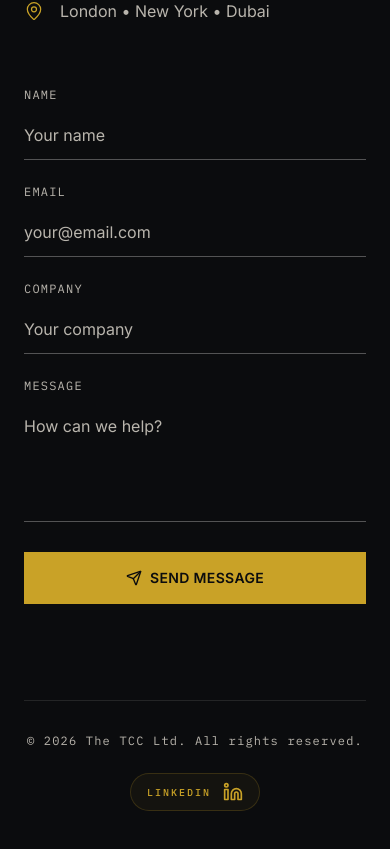
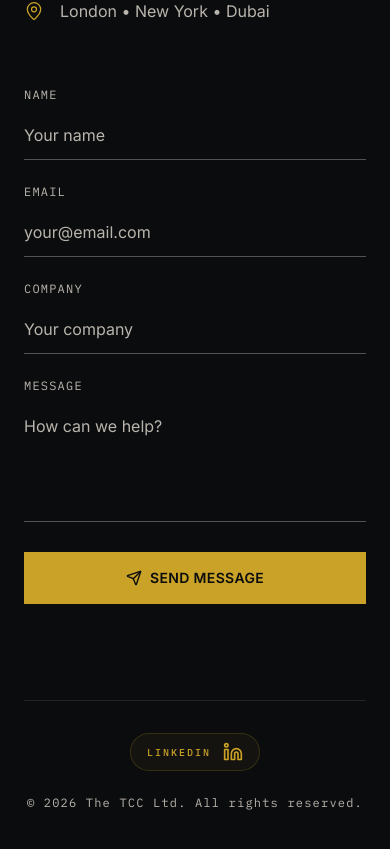
Before and after one commit to juliehart5/TCC, a React (Vite) app: page / in a window 390 px wide. Shown: the part 7742-8591 px from the top of the page. Built offline with nearby package versions, Linux system fonts and the light colour scheme.

Commit message:
style(footer): move social media icon above copyright on mobile

```diff
--- a/src/sections/Contact.tsx
+++ b/src/sections/Contact.tsx
@@ -130,7 +130,7 @@
           className={`mt-24 pt-8 border-t border-[#F7F7F5]/10 transition-all duration-1000 delay-400 ${isRevealed ? 'opacity-100 translate-y-0' : 'opacity-0 translate-y-6'
             }`}
         >
-          <div className="flex flex-col sm:flex-row items-center justify-between gap-6 w-full">
+          <div className="flex flex-col-reverse sm:flex-row items-center justify-between gap-6 w-full">
             <p className="font-mono text-xs text-[#B9B5AD] tracking-widest">
               © 2026 The TCC Ltd. All rights reserved.
             </p>
```
